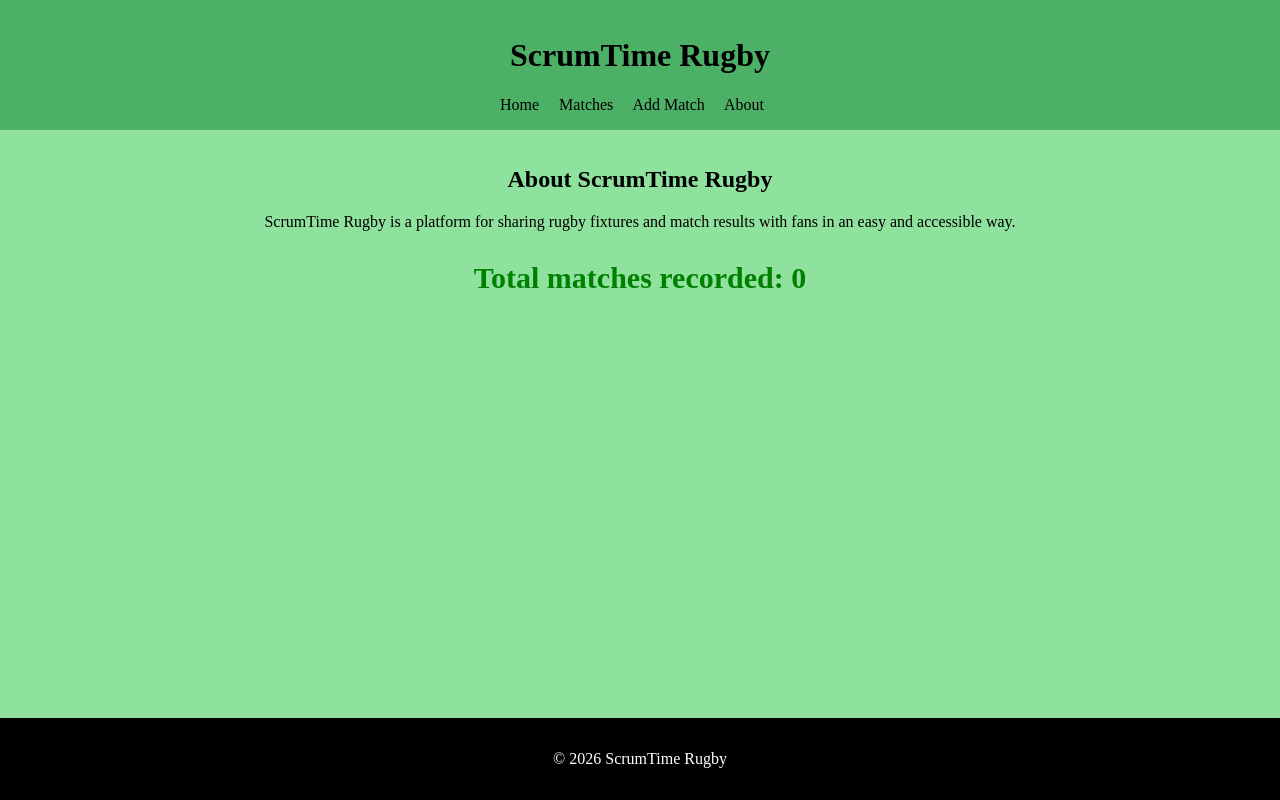
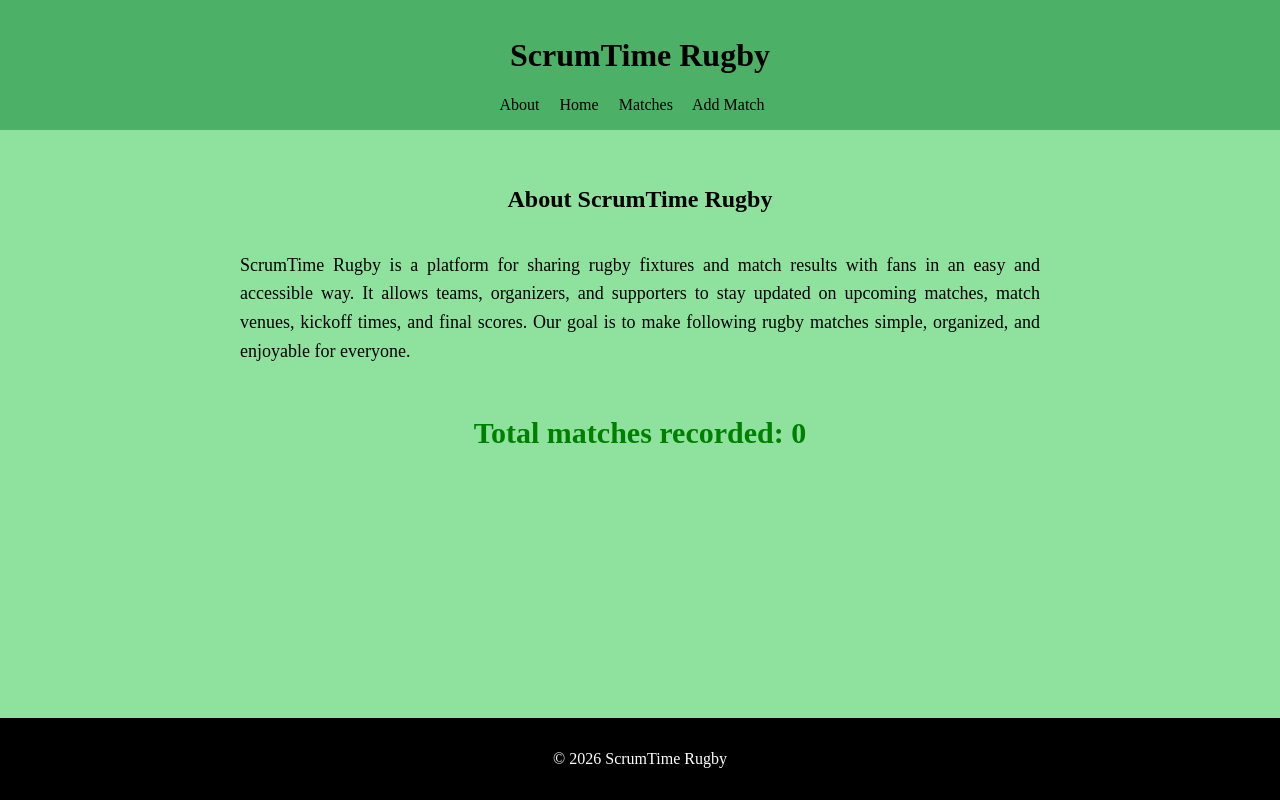
Before and after one commit to Mogeni-cell/ScrumTime-Rugby, a plain HTML site: page about.html in a window 1280 px wide. Drawn offline with Linux system fonts and the light colour scheme.

Commit message:
styled about html

```diff
--- a/about.html
+++ b/about.html
@@ -10,24 +10,47 @@
     <header>
       <h1>ScrumTime Rugby</h1>
       <nav>
+        <a href="about.html">About</a>
         <a href="index.html">Home</a>
         <a href="matches.html">Matches</a>
         <a href="add-match.html">Add Match</a>
-        <a href="about.html">About</a>
       </nav>
     </header>
-
     <main>
-      <section>
-        <h2>About ScrumTime Rugby</h2>
-        <p>
+      <section
+        style="
+          display: flex;
+          flex-direction: column;
+          align-items: center;
+          justify-content: flex-start;
+          max-width: 800px;
+          margin: 0 auto;
+          padding: 20px;
+        "
+      >
+        <h2 style="text-align: center">About ScrumTime Rugby</h2>
+        <p
+          style="
+            text-align: justify;
+            line-height: 1.6;
+            font-size: 18px;
+            margin-bottom: 20px;
+          "
+        >
           ScrumTime Rugby is a platform for sharing rugby fixtures and match
-          results with fans in an easy and accessible way.
+          results with fans in an easy and accessible way. It allows teams,
+          organizers, and supporters to stay updated on upcoming matches, match
+          venues, kickoff times, and final scores. Our goal is to make following
+          rugby matches simple, organized, and enjoyable for everyone.
         </p>
-
         <p
           id="matchCount"
-          style="font-weight: bold; font-size: 30px; color: green"
+          style="
+            font-weight: bold;
+            font-size: 30px;
+            color: green;
+            text-align: center;
+          "
         ></p>
       </section>
     </main>
```
